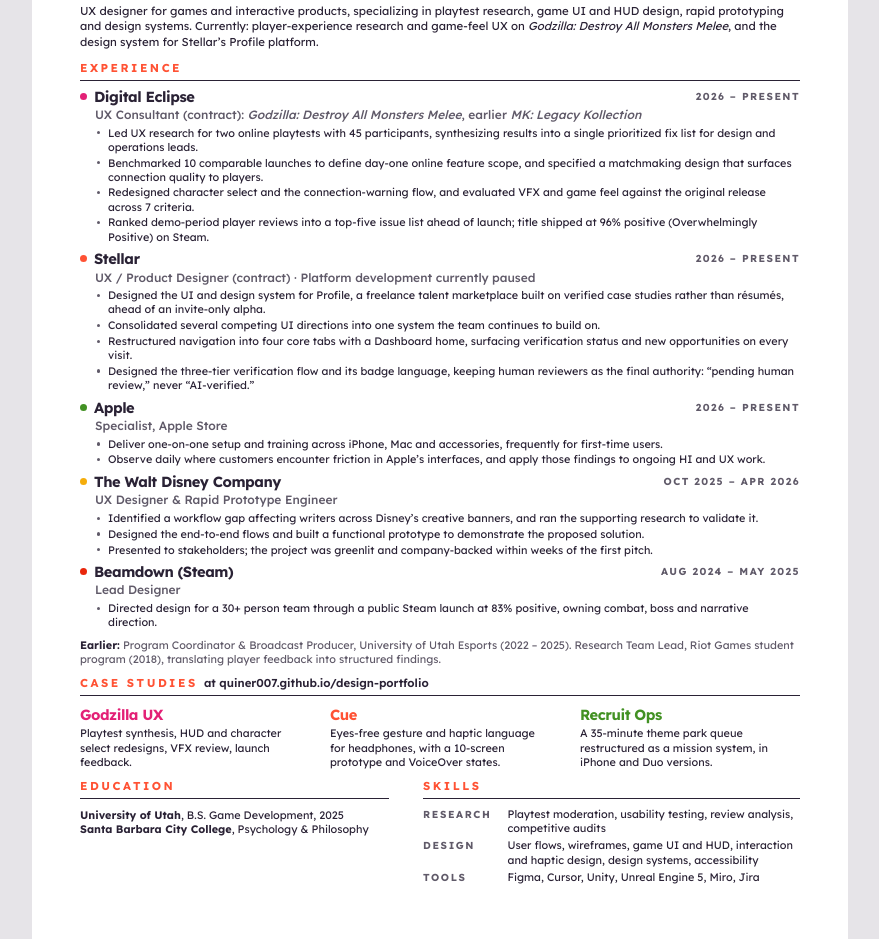
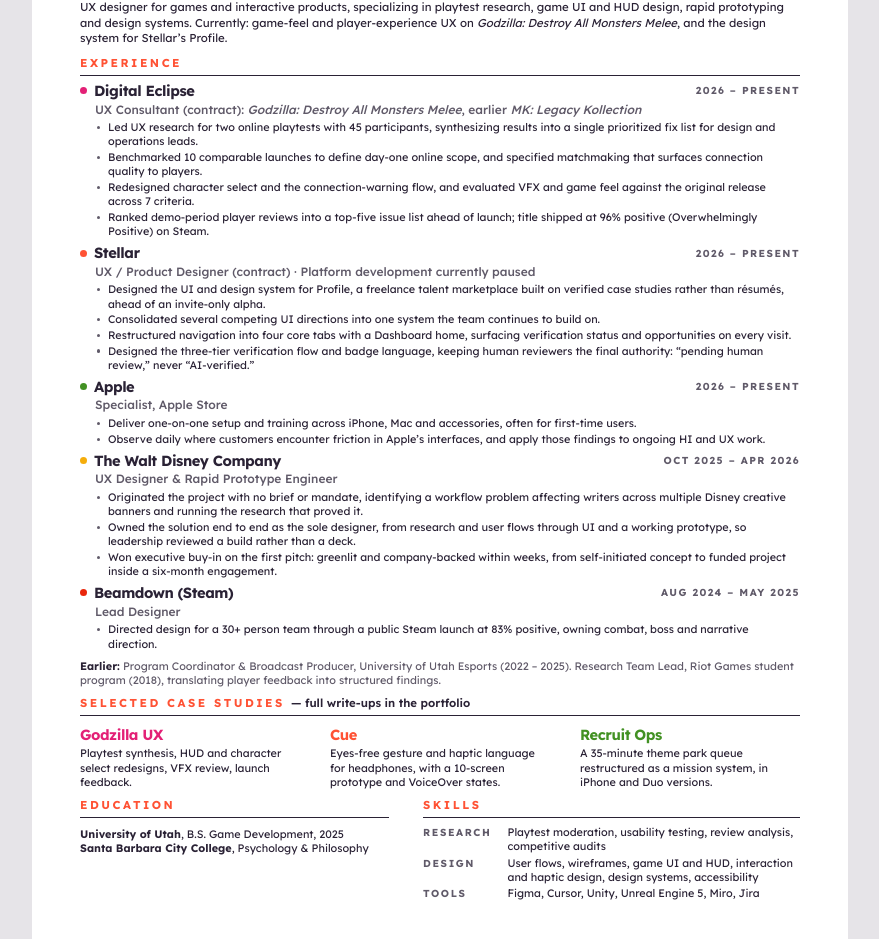
Before and after one commit to quiner007/design-portfolio, a plain HTML site: page assets/resume-source.html in a window 1280 px wide. Shown: the part 117-1056 px from the top of the page, without its empty margins (200-1079 px from the left). Drawn offline with Linux system fonts and the light colour scheme.

Commit message:
Scope depends on the game; sharpen Disney; site-wide wording pass
Godzilla's scope section said deep competitive systems are simply optional.
They are not: a ladder is the product in Street Fighter and MK. Godzilla is a
party fighter, so the online features that matter are the ones that get
friends into a match together.

Resume: the Disney bullets described the steps and buried the story (found it
himself with no brief, owned it end to end as the only designer, funded within
weeks), and the raw portfolio URL is now the linked word Portfolio.

Wording pass over the site: dropped borrowed business language (north star,
clarity is the multiplier, unblocking), varied tics repeated across pages,
normalized British spellings, and replaced an editorial placeholder that was
sitting live on the Futura page.

Co-Authored-By: Claude Opus 5 <noreply@anthropic.com>

```diff
--- a/assets/resume-source.html
+++ b/assets/resume-source.html
@@ -7,7 +7,7 @@
 <link rel="preconnect" href="https://fonts.gstatic.com" crossorigin>
 <link href="https://fonts.googleapis.com/css2?family=Lexend:wght@300..800&display=swap" rel="stylesheet">
 <style>
-@page { size: letter; margin: 0.44in 0.5in; }
+@page { size: letter; margin: 0.4in 0.5in; }
 :root { --ink:#2A2235; --muted:#605A69; --pink:#E32076; --orange:#FF5234; --rule:#2A2235; }
 * { box-sizing: border-box; }
 html, body { margin:0; padding:0; background:#fff; }
@@ -19,10 +19,10 @@ body { font-family:'Lexend', system-ui, sans-serif; color:var(--ink); font-size:
 .title { margin:5px 0 0; font-weight:700; font-size:10pt; letter-spacing:-.01em; color:var(--pink); }
 .contact { text-align:right; font-size:8.4pt; line-height:1.55; color:var(--muted); flex:none; }
 .summary { margin:9px 0 0; font-size:8.6pt; line-height:1.38; }
-h2 { margin:10px 0 0; padding:0 0 4px; border-bottom:1.4pt solid var(--rule);
+h2 { margin:9px 0 0; padding:0 0 4px; border-bottom:1.4pt solid var(--rule);
   font-weight:700; font-size:8.6pt; letter-spacing:.22em; color:var(--orange); }
 h2 .at { font-weight:600; letter-spacing:0; color:var(--ink); text-transform:none; }
-.job { margin-top:5.5px; break-inside:avoid; }
+.job { margin-top:5px; break-inside:avoid; }
 .jh { display:flex; align-items:baseline; justify-content:space-between; gap:14px; }
 .org { font-weight:700; font-size:11pt; letter-spacing:-.03em; display:flex; align-items:center; gap:7px; }
 .org i { width:7px; height:7px; border-radius:50%; flex:none; display:block; }
@@ -40,10 +40,12 @@ li::before { content:""; position:absolute; left:2px; top:.52em; width:3.2px; he
 .cols { display:grid; grid-template-columns:1fr 1.22fr; gap:0 34px; }
 .edu { margin-top:9px; }
 .edu b { font-weight:700; }
-dl { display:grid; grid-template-columns:auto 1fr; gap:3px 16px; margin:8px 0 0; }
+dl { display:grid; grid-template-columns:auto 1fr; gap:2px 16px; margin:7px 0 0; }
 dt { font-weight:700; font-size:7.6pt; letter-spacing:.16em; color:var(--muted); padding-top:1px; }
 dd { margin:0; }
-@media screen { html { background:#E6E4E8; } body { width:8.5in; min-height:11in; padding:0.44in 0.5in; margin:0 auto; background:#fff; } }
+a { color:inherit; text-decoration:none; }
+.contact a { font-weight:600; color:var(--pink); }
+@media screen { html { background:#E6E4E8; } body { width:8.5in; min-height:11in; padding:0.4in 0.5in; margin:0 auto; background:#fff; } }
 </style>
 </head>
 <body>
@@ -52,23 +54,23 @@ dd { margin:0; }
     <div><h1 class="name">Quin Richards</h1>
       <p class="title">UX + Game Designer &nbsp;|&nbsp; Experience Designer</p></div>
   </div>
-  <div class="contact">Los Angeles, CA<br>quinrdesign@gmail.com<br>linkedin.com/in/quin-richards<br>quiner007.github.io/design-portfolio</div>
+  <div class="contact">Los Angeles, CA<br>quinrdesign@gmail.com<br>linkedin.com/in/quin-richards<br><a href="https://quiner007.github.io/design-portfolio">Portfolio</a></div>
 </header>
 <p class="summary">UX designer for games and interactive products, specializing in playtest research, game UI and HUD
-design, rapid prototyping and design systems. Currently: player-experience research and game-feel UX on
-<i>Godzilla: Destroy All Monsters Melee</i>, and the design system for Stellar’s Profile platform.</p>
+design, rapid prototyping and design systems. Currently: game-feel and player-experience UX on
+<i>Godzilla: Destroy All Monsters Melee</i>, and the design system for Stellar’s Profile.</p>
 
 <h2>EXPERIENCE</h2>
-<article class="job"><div class="jh"><span class="org"><i style="background:#E32076"></i>Digital Eclipse</span><span class="date">2026 – PRESENT</span></div><div class="role">UX Consultant (contract): <i>Godzilla: Destroy All Monsters Melee</i>, earlier <i>MK: Legacy Kollection</i></div><ul><li>Led UX research for two online playtests with 45 participants, synthesizing results into a single prioritized fix list for design and operations leads.</li><li>Benchmarked 10 comparable launches to define day-one online feature scope, and specified a matchmaking design that surfaces connection quality to players.</li><li>Redesigned character select and the connection-warning flow, and evaluated VFX and game feel against the original release across 7 criteria.</li><li>Ranked demo-period player reviews into a top-five issue list ahead of launch; title shipped at 96% positive (Overwhelmingly Positive) on Steam.</li></ul></article>
-<article class="job"><div class="jh"><span class="org"><i style="background:#FF5234"></i>Stellar</span><span class="date">2026 – PRESENT</span></div><div class="role">UX / Product Designer (contract) · Platform development currently paused</div><ul><li>Designed the UI and design system for Profile, a freelance talent marketplace built on verified case studies rather than résumés, ahead of an invite-only alpha.</li><li>Consolidated several competing UI directions into one system the team continues to build on.</li><li>Restructured navigation into four core tabs with a Dashboard home, surfacing verification status and new opportunities on every visit.</li><li>Designed the three-tier verification flow and its badge language, keeping human reviewers as the final authority: “pending human review,” never “AI-verified.”</li></ul></article>
-<article class="job"><div class="jh"><span class="org"><i style="background:#429123"></i>Apple</span><span class="date">2026 – PRESENT</span></div><div class="role">Specialist, Apple Store</div><ul><li>Deliver one-on-one setup and training across iPhone, Mac and accessories, frequently for first-time users.</li><li>Observe daily where customers encounter friction in Apple’s interfaces, and apply those findings to ongoing HI and UX work.</li></ul></article>
-<article class="job"><div class="jh"><span class="org"><i style="background:#F5AD0B"></i>The Walt Disney Company</span><span class="date">OCT 2025 – APR 2026</span></div><div class="role">UX Designer &amp; Rapid Prototype Engineer</div><ul><li>Identified a workflow gap affecting writers across Disney’s creative banners, and ran the supporting research to validate it.</li><li>Designed the end-to-end flows and built a functional prototype to demonstrate the proposed solution.</li><li>Presented to stakeholders; the project was greenlit and company-backed within weeks of the first pitch.</li></ul></article>
+<article class="job"><div class="jh"><span class="org"><i style="background:#E32076"></i>Digital Eclipse</span><span class="date">2026 – PRESENT</span></div><div class="role">UX Consultant (contract): <i>Godzilla: Destroy All Monsters Melee</i>, earlier <i>MK: Legacy Kollection</i></div><ul><li>Led UX research for two online playtests with 45 participants, synthesizing results into a single prioritized fix list for design and operations leads.</li><li>Benchmarked 10 comparable launches to define day-one online scope, and specified matchmaking that surfaces connection quality to players.</li><li>Redesigned character select and the connection-warning flow, and evaluated VFX and game feel against the original release across 7 criteria.</li><li>Ranked demo-period player reviews into a top-five issue list ahead of launch; title shipped at 96% positive (Overwhelmingly Positive) on Steam.</li></ul></article>
+<article class="job"><div class="jh"><span class="org"><i style="background:#FF5234"></i>Stellar</span><span class="date">2026 – PRESENT</span></div><div class="role">UX / Product Designer (contract) · Platform development currently paused</div><ul><li>Designed the UI and design system for Profile, a freelance talent marketplace built on verified case studies rather than résumés, ahead of an invite-only alpha.</li><li>Consolidated several competing UI directions into one system the team continues to build on.</li><li>Restructured navigation into four core tabs with a Dashboard home, surfacing verification status and opportunities on every visit.</li><li>Designed the three-tier verification flow and badge language, keeping human reviewers the final authority: “pending human review,” never “AI-verified.”</li></ul></article>
+<article class="job"><div class="jh"><span class="org"><i style="background:#429123"></i>Apple</span><span class="date">2026 – PRESENT</span></div><div class="role">Specialist, Apple Store</div><ul><li>Deliver one-on-one setup and training across iPhone, Mac and accessories, often for first-time users.</li><li>Observe daily where customers encounter friction in Apple’s interfaces, and apply those findings to ongoing HI and UX work.</li></ul></article>
+<article class="job"><div class="jh"><span class="org"><i style="background:#F5AD0B"></i>The Walt Disney Company</span><span class="date">OCT 2025 – APR 2026</span></div><div class="role">UX Designer &amp; Rapid Prototype Engineer</div><ul><li>Originated the project with no brief or mandate, identifying a workflow problem affecting writers across multiple Disney creative banners and running the research that proved it.</li><li>Owned the solution end to end as the sole designer, from research and user flows through UI and a working prototype, so leadership reviewed a build rather than a deck.</li><li>Won executive buy-in on the first pitch: greenlit and company-backed within weeks, from self-initiated concept to funded project inside a six-month engagement.</li></ul></article>
 <article class="job"><div class="jh"><span class="org"><i style="background:#E9260B"></i>Beamdown (Steam)</span><span class="date">AUG 2024 – MAY 2025</span></div><div class="role">Lead Designer</div><ul><li>Directed design for a 30+ person team through a public Steam launch at 83% positive, owning combat, boss and narrative direction.</li></ul></article>
 <p class="earlier"><b>Earlier:</b> Program Coordinator &amp; Broadcast Producer, University of Utah Esports
 (2022 – 2025). Research Team Lead, Riot Games student program (2018), translating player feedback into
 structured findings.</p>
 
-<h2>CASE STUDIES <span class="at">at quiner007.github.io/design-portfolio</span></h2>
+<h2>SELECTED CASE STUDIES <span class="at">— full write-ups in the <a href="https://quiner007.github.io/design-portfolio">portfolio</a></span></h2>
 <div class="cases"><div><b style="color:#E32076">Godzilla UX</b><span>Playtest synthesis, HUD and character select redesigns, VFX review, launch feedback.</span></div><div><b style="color:#FF5234">Cue</b><span>Eyes-free gesture and haptic language for headphones, with a 10-screen prototype and VoiceOver states.</span></div><div><b style="color:#429123">Recruit Ops</b><span>A 35-minute theme park queue restructured as a mission system, in iPhone and Duo versions.</span></div></div>
 
 <div class="cols">
```
Also changed, not shown: beamdown.html (+4 -4 lines), futura.html (+3 -3 lines), godzilla.html (+1 -1 lines), index.html (+3 -3 lines), profile.html (+1 -1 lines), riot.html (+3 -3 lines), assets/quin-richards-resume.png, 1 other file.
